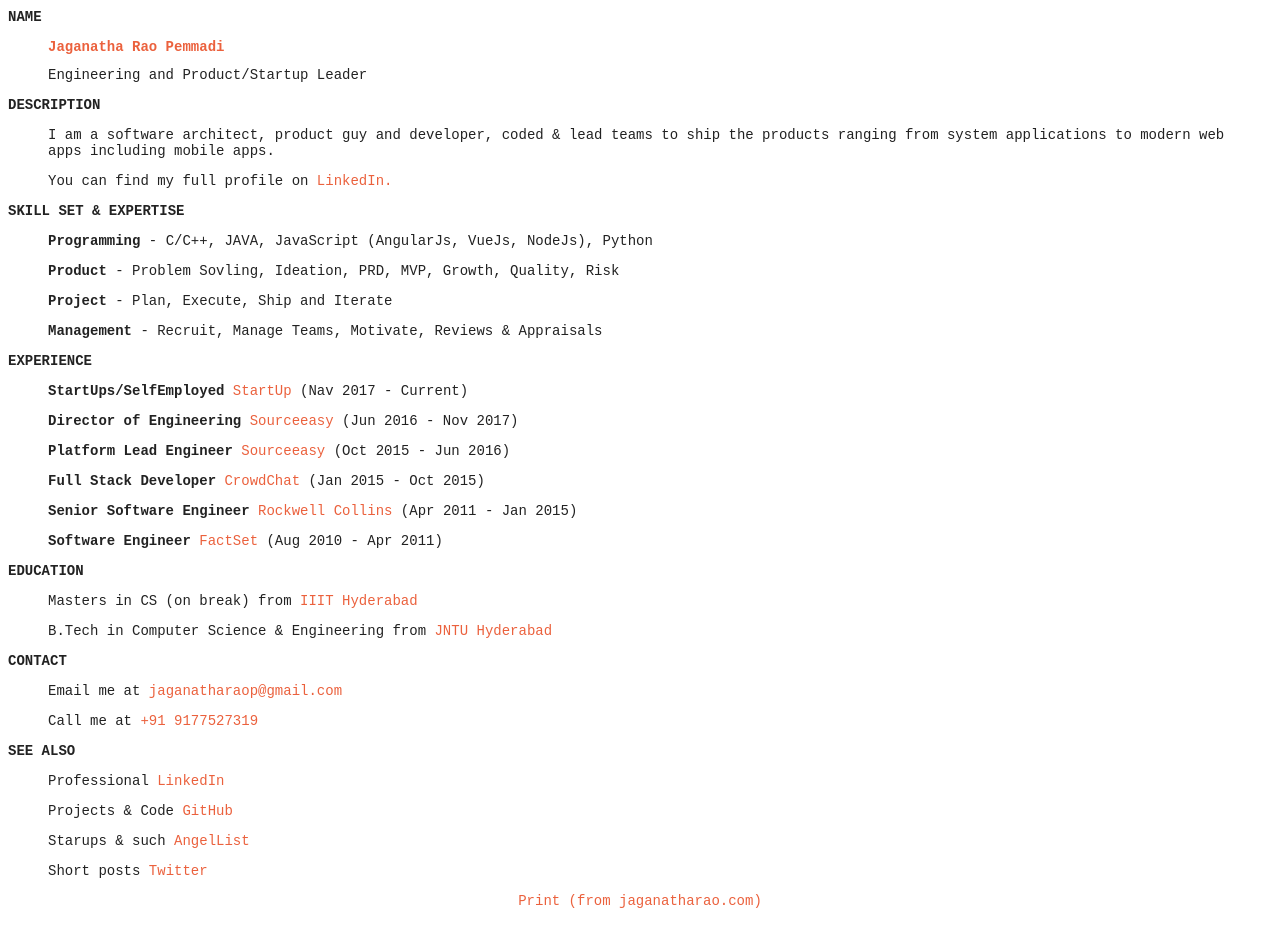
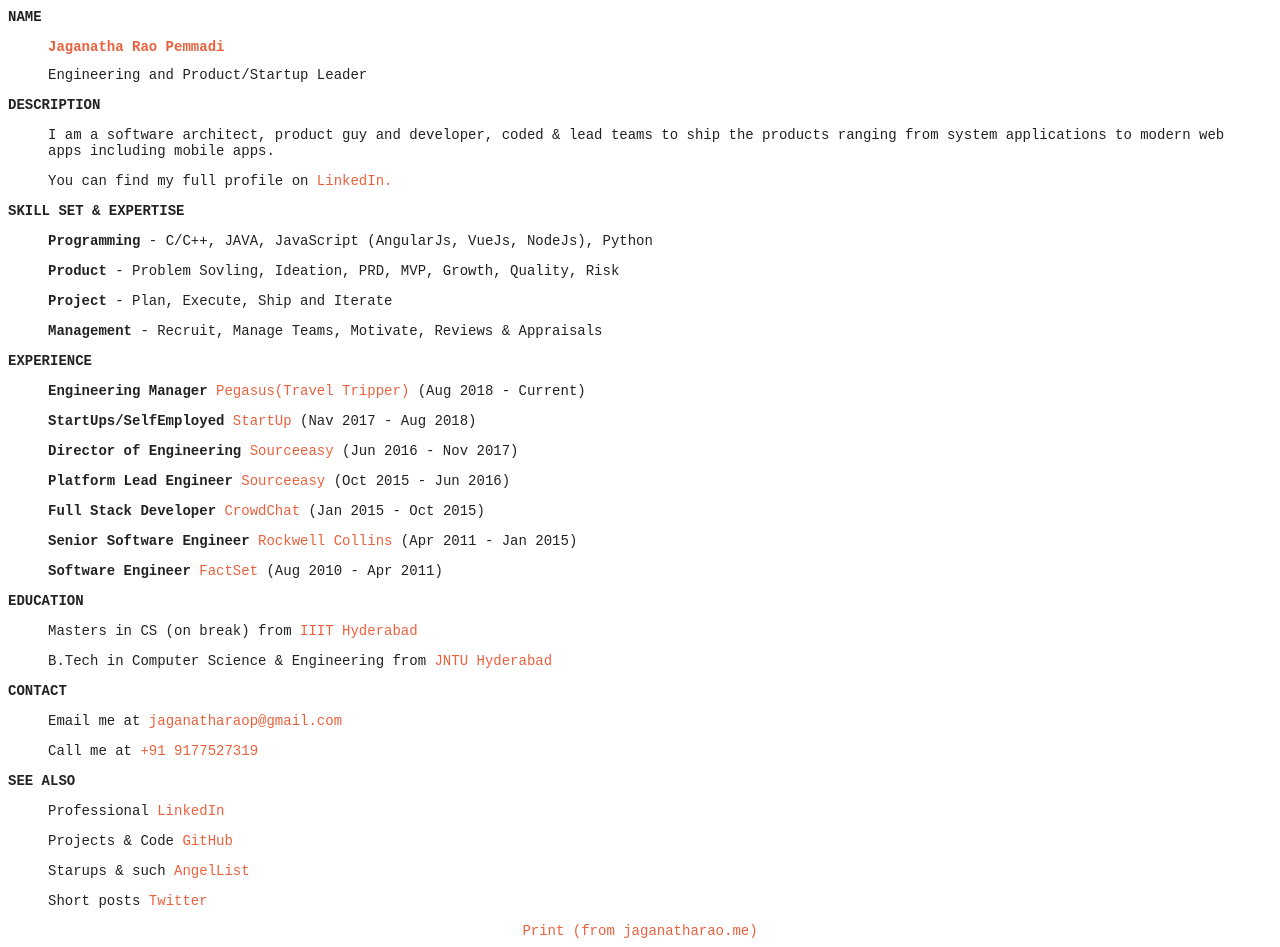
Before and after one commit to jpemmadi/jpemmadi, a plain HTML site: page index.html in a window 1280 px wide. Before the commit the page ends 917 px from the top, so only its background shows below. Drawn offline with Linux system fonts and the light colour scheme.

Commit message:
cname updates

```diff
--- a/index.html
+++ b/index.html
@@ -4,7 +4,7 @@
 <head>
   <meta charset="utf-8">
   <meta name="viewport" content="initial-scale=1, width=device-width">
-  <meta name="keywords" content="Jaganatha Rao Pemmadi, Product Leader, Engineering Director, Engineering Manger, Product Manager, Python, Django, Javascript, PHP, Startup, Product Dev" />
+  <meta name="keywords" content="Jaganatha Rao Pemmadi - Software Architect, Engineering Manger, Product Leader, Full Stack Developer" />
 
   <title>Jaganatha Rao Pemmadi - Engineering - Product/Startup Leader</title>
   <link href="https://fonts.googleapis.com/css?family=Source+Code+Pro" rel="stylesheet">
@@ -28,7 +28,7 @@
 
    <h1>NAME</h1>
    <blockquote>
-     <h2><a href="http://jaganatharao.com">Jaganatha Rao Pemmadi</a></h2>Engineering and Product/Startup Leader
+     <h2><a href="http://jaganatharao.me">Jaganatha Rao Pemmadi</a></h2>Engineering and Product/Startup Leader
    </blockquote>
 
 
@@ -50,7 +50,8 @@
 
   <h2>EXPERIENCE</h2>
   <blockquote>
-    <p><b>StartUps/SelfEmployed</b> <a href="https://www.linkedin.com/company/sourceasy/">StartUp</a> (Nav 2017 - Current)</p>
+    <p><b>Engineering Manager</b> <a href="https://www.linkedin.com/company/pegasus-solutions/">Pegasus(Travel Tripper)</a> (Aug 2018 - Current)</p>
+    <p><b>StartUps/SelfEmployed</b> <a href="https://www.linkedin.com/company/sourceasy/">StartUp</a> (Nav 2017 - Aug 2018)</p>
     <p><b>Director of Engineering</b> <a href="https://www.linkedin.com/company/sourceasy/">Sourceeasy</a> (Jun 2016 - Nov 2017)</p>
     <p><b>Platform Lead Engineer</b> <a href="https://www.linkedin.com/company/sourceasy/">Sourceeasy</a> (Oct 2015 - Jun 2016)</p>
     <p><b>Full Stack Developer</b> <a href="https://crowdchat.net">CrowdChat</a> (Jan 2015 - Oct 2015)</p>
@@ -80,7 +81,7 @@
   </blockquote>
 
   <form style="text-align:center;">
-    <a href="#" id="myFunction" onclick="myFunction()">Print (from jaganatharao.com)</a>
+    <a href="#" id="myFunction" onclick="myFunction()">Print (from jaganatharao.me)</a>
   </form>
 
 </div>
```
Also changed, not shown: 1 other file.
